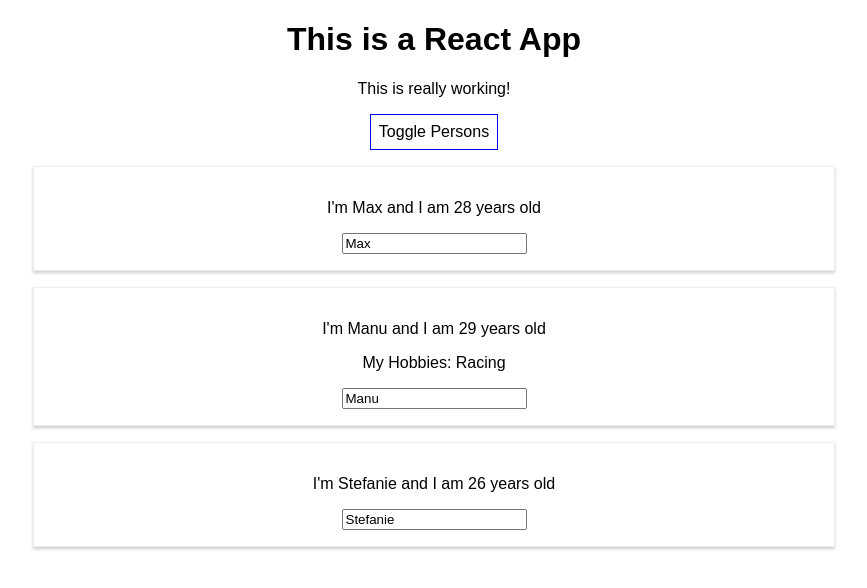
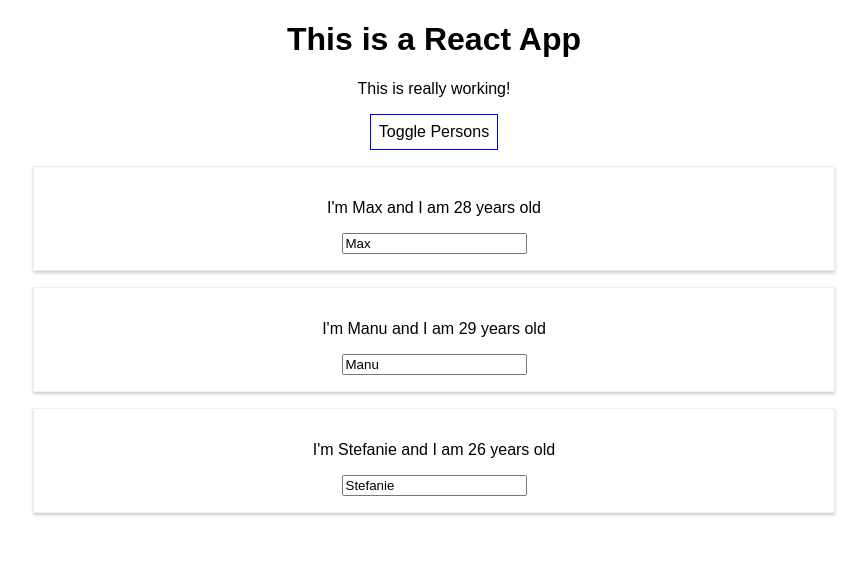
Before and after one commit to YudhaYuki/REACT-Base-Features-and-Syntax, a React (Create React App) app: page / in a window 1280 px wide. Both pictures are taken after a click on the button "Toggle Persons". Shown: the top 588 px of the page, without its empty margins (206-1073 px from the left). Built offline with nearby package versions, Linux system fonts and the light colour scheme.

Commit message:
Outputting Lists

```diff
--- a/src/App.js
+++ b/src/App.js
@@ -56,20 +56,11 @@
     if ( this.state.showPersons ) {
       persons = (
         <div>
-          <Person
-            name={this.state.persons[0].name}
-            age={this.state.persons[0].age}
-          />
-          <Person
-            name={this.state.persons[1].name}
-            age={this.state.persons[1].age}
-            click={this.switchNameHandler.bind(this, 'Max!')}
-            changed={this.nameChangedHandler} >My Hobbies: Racing
-          </Person>
-          <Person
-            name={this.state.persons[2].name}
-            age={this.state.persons[2].age}
-          />
+          {this.state.persons.map(person => {
+            return <Person
+              name={person.name}
+                age={person.age} />
+          })}
         </div>
       );
     }
```
